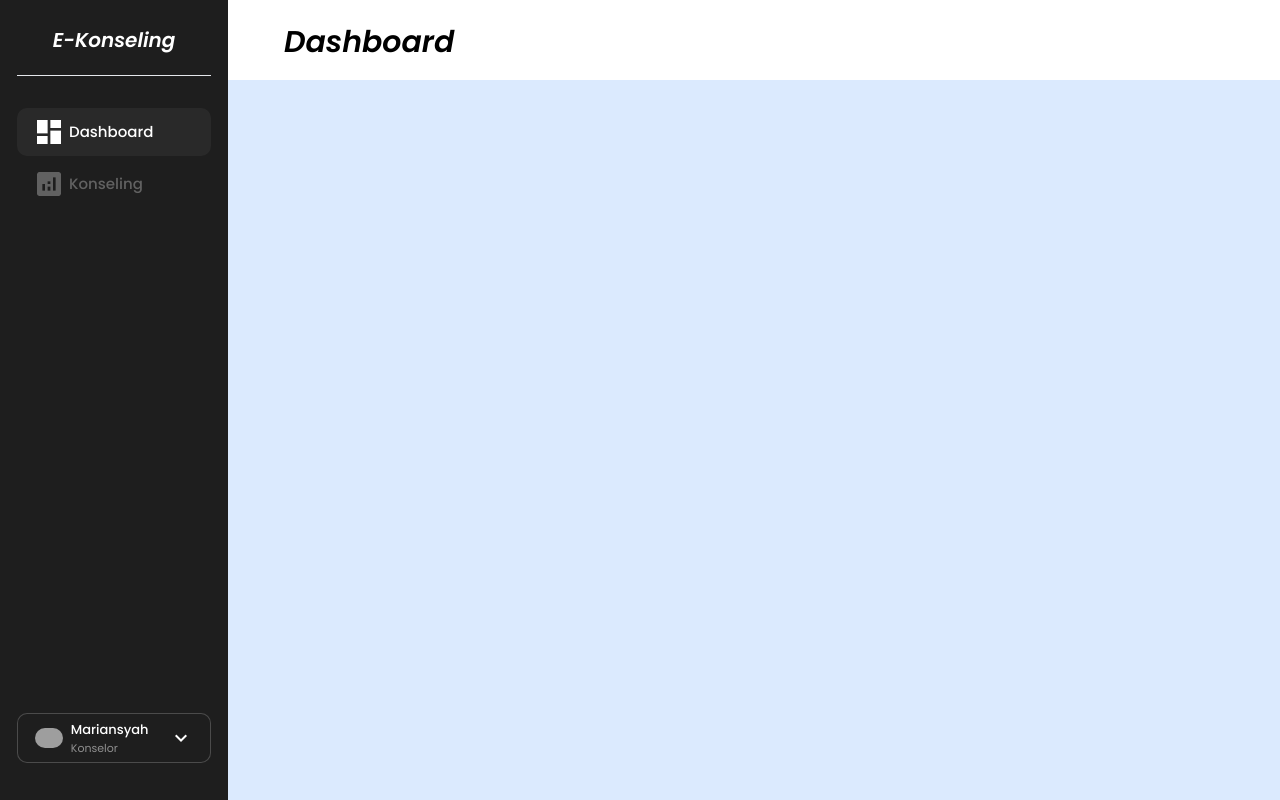
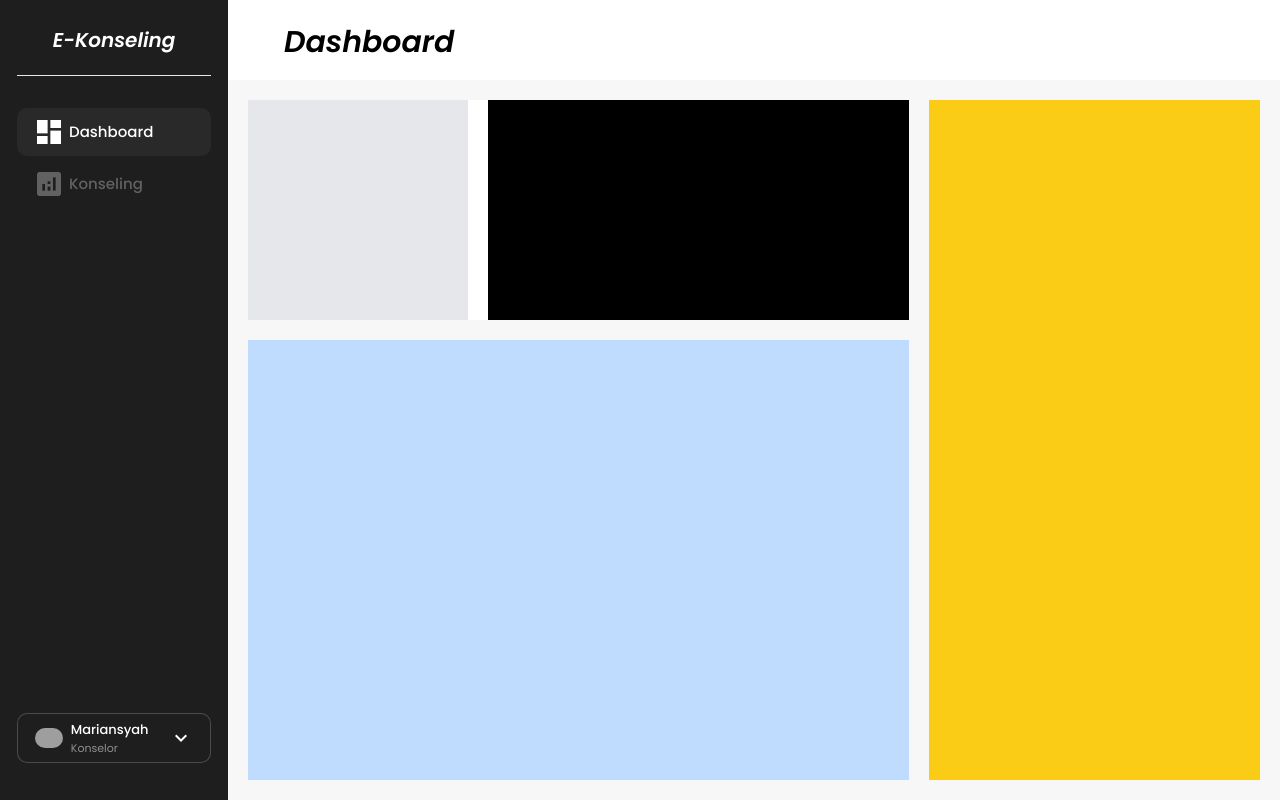
Before and after one commit to darkclow4/konseling, a Nuxt app: page /home in a window 1280 px wide. Built offline with nearby package versions, Linux system fonts and the light colour scheme; grey boxes are pictures that could not be loaded.

Commit message:
add some layout

```diff
--- a/pages/home.vue
+++ b/pages/home.vue
@@ -1,6 +1,14 @@
 <template>
-    <div class="flex bg-blue-100 grow">
-
+    <div class="flex grow p-5">
+        <div class="flex flex-col basis-2/3">
+            <div class="flex basis-1/3 bg-white">
+                <div class="aspect-square bg-gray-200 mr-5"></div>
+                <div class="flex-auto bg-black"></div>
+            </div>
+            <div class="flex basis-2/3 bg-blue-200 mt-5"></div>
+        </div>
+        <div class="flex bg-yellow-400 ml-5 basis-1/3">
+        </div>
     </div>
 </template>
 
@@ -11,5 +19,4 @@ export default {
 </script>
 
 <style lang="scss" scoped>
-
 </style>
```
